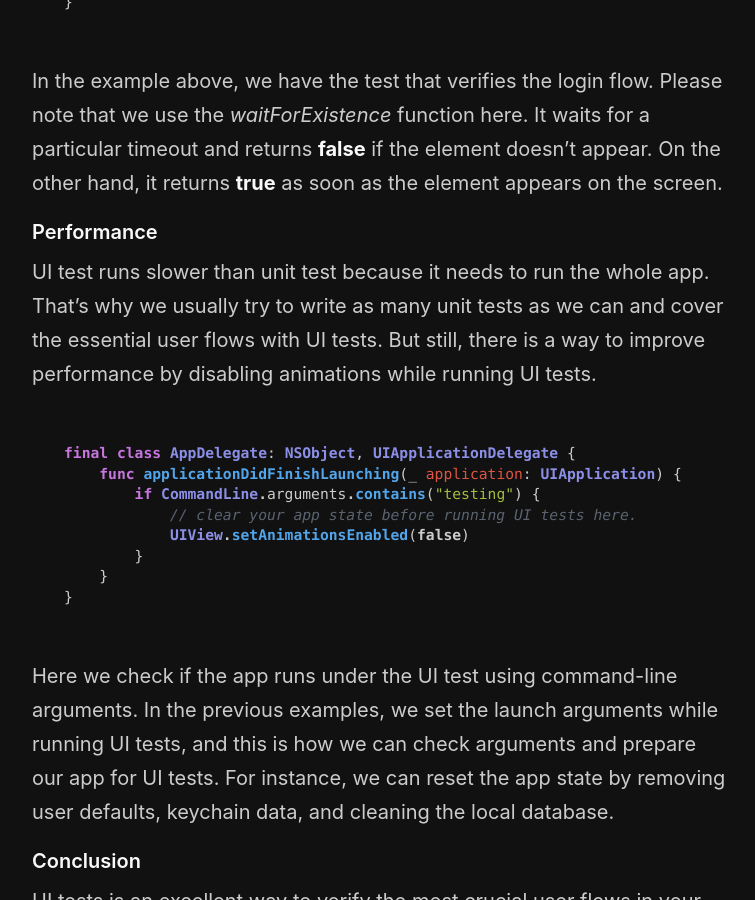
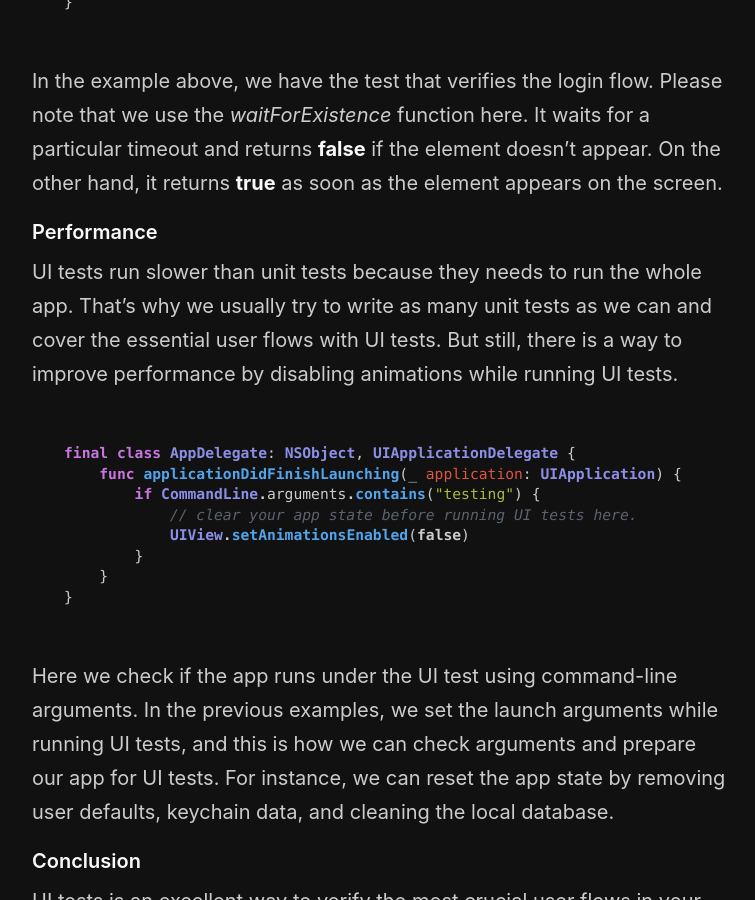
Before and after one commit to mecid/mecid.github.io, a Jekyll site: the page built from _posts/2021-03-18-ui-testing-in-swift-with-xctest-framework.md, in a window 1280 px wide and 900 px high, scrolled down 5123 px. Shown: the whole window, without its empty margins (258-1013 px from the left). Built offline with Jekyll 4.4.1, drawn with Linux system fonts in a browser that asks for light colours.

Commit message:
another typo is fixed in UI testing post

````diff
--- a/_posts/2021-03-18-ui-testing-in-swift-with-xctest-framework.md
+++ b/_posts/2021-03-18-ui-testing-in-swift-with-xctest-framework.md
@@ -164,7 +164,7 @@
 In the example above, we have the test that verifies the login flow. Please note that we use the *waitForExistence* function here. It waits for a particular timeout and returns **false** if the element doesn't appear. On the other hand, it returns **true** as soon as the element appears on the screen.
 
 #### Performance
-UI test runs slower than unit test because it needs to run the whole app. That's why we usually try to write as many unit tests as we can and cover the essential user flows with UI tests. But still, there is a way to improve performance by disabling animations while running UI tests.
+UI tests run slower than unit tests because they needs to run the whole app. That's why we usually try to write as many unit tests as we can and cover the essential user flows with UI tests. But still, there is a way to improve performance by disabling animations while running UI tests.
 
 ```swift
 final class AppDelegate: NSObject, UIApplicationDelegate {
````
